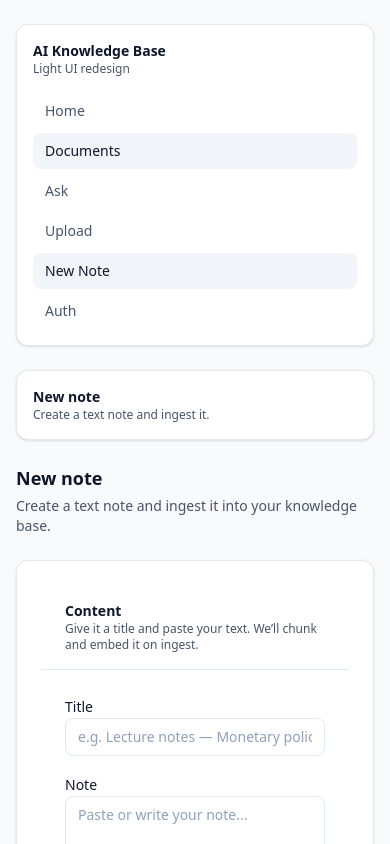
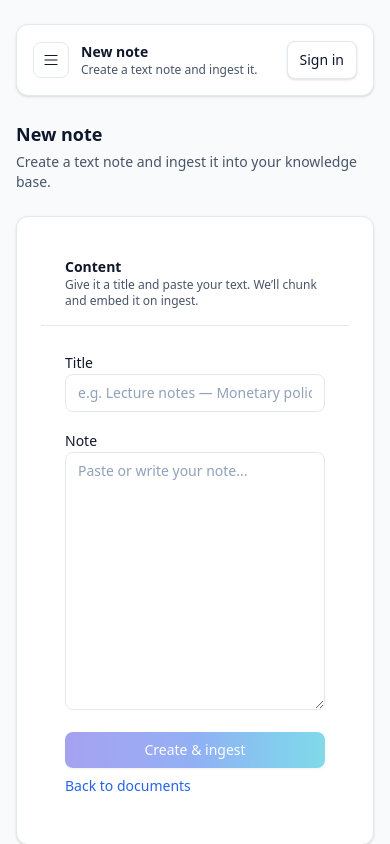
Before and after one commit to Misho-1019/AI-Powered-Knowledge-Base, a Next.js app: page /documents/new in a window 390 px wide. Shown: the top 844 px of the page. Built offline with nearby package versions, Linux system fonts and the light colour scheme; no server answers.

Commit message:
Add responsive collapsible mobile sidebar with overlay

```diff
--- a/src/components/AppShell.tsx
+++ b/src/components/AppShell.tsx
@@ -1,8 +1,12 @@
-"use client"
+/* eslint-disable react-hooks/set-state-in-effect */
+"use client";
 
 import Link from "next/link";
+import { usePathname } from "next/navigation";
 import type { ReactNode } from "react";
-import { usePathname } from "next/navigation";
+import { useEffect, useMemo, useState } from "react";
+import { createSupabaseBrowserClient } from "@/lib/supabase/browser";
+import Button from "@/components/ui/Button";
 
 function getPageMeta(pathname: string) {
   if (pathname === "/") return { title: "Home", subtitle: "Your knowledge base at a glance." };
@@ -20,11 +24,37 @@ export default function AppShell({ children }: { children: ReactNode }) {
   const pathname = usePathname();
   const { title, subtitle } = getPageMeta(pathname);
 
+  const supabase = useMemo(() => createSupabaseBrowserClient(), []);
+  const [userEmail, setUserEmail] = useState<string>("");
+  const [isSidebarOpen, setIsSidebarOpen] = useState(false);
+
+  useEffect(() => {
+    supabase.auth.getUser().then(({ data }) => {
+      setUserEmail(data.user?.email ?? "");
+    });
+
+    const { data: sub } = supabase.auth.onAuthStateChange((_event, session) => {
+      setUserEmail(session?.user?.email ?? "");
+    });
+
+    return () => sub.subscription.unsubscribe();
+  }, [supabase]);
+
+  const signOut = async () => {
+    await supabase.auth.signOut();
+  };
+
+  // close sidebar on navigation changes (mobile)
+  useEffect(() => {
+    setIsSidebarOpen(false);
+  }, [pathname]);
+
   return (
     <div className="min-h-screen bg-[var(--bg)] text-[var(--text)]">
-      {/* Subtle “aurora” accent (very light, optional but nice) */}
+      {/* Subtle “aurora” accent */}
       <div className="pointer-events-none fixed inset-0 -z-10">
-        <div className="absolute -top-32 right-[-120px] h-[420px] w-[420px] rounded-full blur-3xl opacity-[0.10]"
+        <div
+          className="absolute -top-32 right-[-120px] h-[420px] w-[420px] rounded-full blur-3xl opacity-[0.10]"
           style={{
             background:
               "radial-gradient(circle at 30% 30%, var(--brand-3), transparent 60%), radial-gradient(circle at 70% 70%, var(--brand-1), transparent 55%)",
@@ -32,10 +62,30 @@ export default function AppShell({ children }: { children: ReactNode }) {
         />
       </div>
 
+      {/* Mobile sidebar overlay */}
+      {isSidebarOpen && (
+        <div
+          className="fixed inset-0 z-40"
+          aria-hidden={!isSidebarOpen}
+        >
+          {/* backdrop */}
+          <button
+            onClick={() => setIsSidebarOpen(false)}
+            className="absolute inset-0 bg-black/30"
+            aria-label="Close menu"
+          />
+
+          {/* panel */}
+          <aside className="absolute left-0 top-0 bottom-0 w-72 overflow-auto border-r border-[var(--border)] bg-[var(--card)] p-4 shadow-xl">
+            <MobileSidebarContent onClose={() => setIsSidebarOpen(false)} />
+          </aside>
+        </div>
+      )}
+
       <div className="mx-auto max-w-6xl px-4 py-6">
         <div className="grid gap-6 md:grid-cols-[240px_1fr]">
-          {/* Sidebar */}
-          <aside className="h-fit rounded-xl border border-[var(--border)] bg-[var(--card)] p-4 shadow-sm">
+          {/* Desktop sidebar (hidden on small screens) */}
+          <aside className="hidden md:block h-fit rounded-xl border border-[var(--border)] bg-[var(--card)] p-4 shadow-sm">
             <div className="mb-4">
               <div className="text-sm font-semibold">AI Knowledge Base</div>
               <div className="text-xs text-[var(--muted)]">Light UI redesign</div>
@@ -54,17 +104,40 @@ export default function AppShell({ children }: { children: ReactNode }) {
           {/* Main */}
           <main className="space-y-6">
             {/* Topbar */}
-            <div className="rounded-xl border border-[var(--border)] bg-[var(--card)] p-4 shadow-sm">
-              <div className="flex items-center justify-between gap-3">
+            <div className="rounded-xl border border-[var(--border)] bg-[var(--card)] p-4 shadow-sm flex items-center justify-between gap-3">
+              <div className="flex items-center gap-3">
+                {/* Mobile menu button */}
+                <button
+                  className="md:hidden inline-flex h-9 w-9 items-center justify-center rounded-lg border border-[var(--border)] bg-white"
+                  onClick={() => setIsSidebarOpen(true)}
+                  aria-label="Open menu"
+                >
+                  <svg width="18" height="18" viewBox="0 0 24 24" fill="none" aria-hidden>
+                    <path d="M4 6h16M4 12h16M4 18h16" stroke="currentColor" strokeWidth="1.6" strokeLinecap="round" strokeLinejoin="round"/>
+                  </svg>
+                </button>
+
                 <div>
                   <div className="text-sm font-semibold">{title}</div>
                   <div className="text-xs text-[var(--muted)]">{subtitle}</div>
                 </div>
+              </div>
 
-                {/* placeholder for later: search / user menu */}
+              <div className="flex items-center gap-2">
+                {userEmail ? (
+                  <>
                     <div className="hidden sm:block text-xs text-[var(--muted)]">
-                  v0 UI shell
+                      {userEmail}
                     </div>
+                    <Button variant="ghost" onClick={signOut}>
+                      Sign out
+                    </Button>
+                  </>
+                ) : (
+                  <Link href="/auth">
+                    <Button variant="secondary">Sign in</Button>
+                  </Link>
+                )}
               </div>
             </div>
 
@@ -72,6 +145,38 @@ export default function AppShell({ children }: { children: ReactNode }) {
           </main>
         </div>
       </div>
+    </div>
+  );
+}
+
+function MobileSidebarContent({ onClose }: { onClose?: () => void }) {
+  return (
+    <div>
+      <div className="mb-4">
+        <div className="text-sm font-semibold">AI Knowledge Base</div>
+        <div className="text-xs text-[var(--muted)]">Light UI redesign</div>
+      </div>
+
+      <nav className="space-y-1">
+        <Link href="/" onClick={onClose} className="block rounded-lg px-3 py-2 text-[var(--text)] hover:bg-slate-50">
+          Home
+        </Link>
+        <Link href="/documents" onClick={onClose} className="block rounded-lg px-3 py-2 text-[var(--text)] hover:bg-slate-50">
+          Documents
+        </Link>
+        <Link href="/ask" onClick={onClose} className="block rounded-lg px-3 py-2 text-[var(--text)] hover:bg-slate-50">
+          Ask
+        </Link>
+        <Link href="/documents/upload" onClick={onClose} className="block rounded-lg px-3 py-2 text-[var(--text)] hover:bg-slate-50">
+          Upload
+        </Link>
+        <Link href="/documents/new" onClick={onClose} className="block rounded-lg px-3 py-2 text-[var(--text)] hover:bg-slate-50">
+          New Note
+        </Link>
+        <Link href="/auth" onClick={onClose} className="block rounded-lg px-3 py-2 text-[var(--text)] hover:bg-slate-50">
+          Auth
+        </Link>
+      </nav>
     </div>
   );
 }
```
Lines whose indentation alone changed are shown as unchanged.
